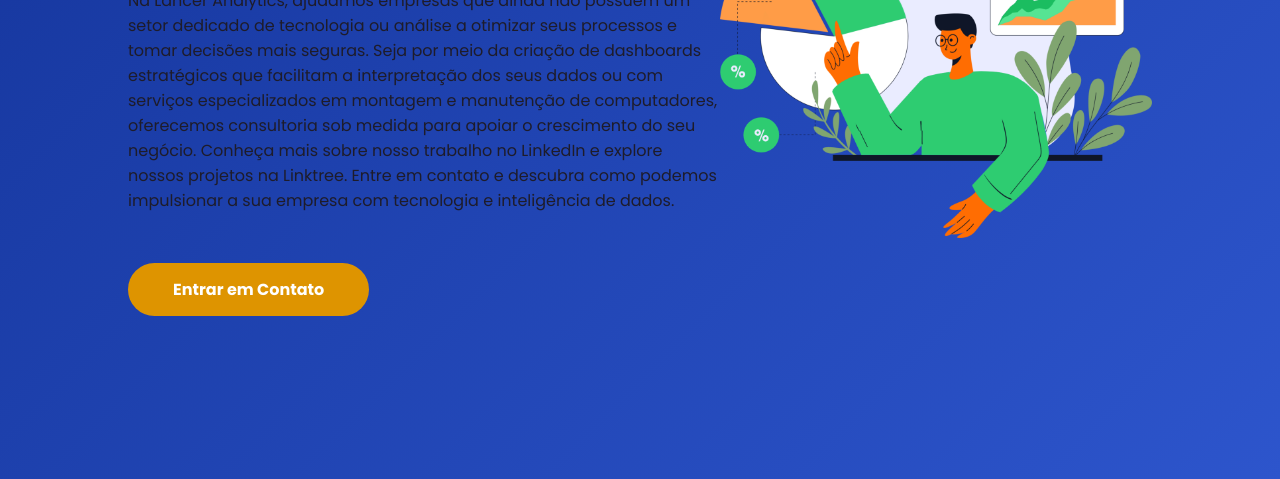
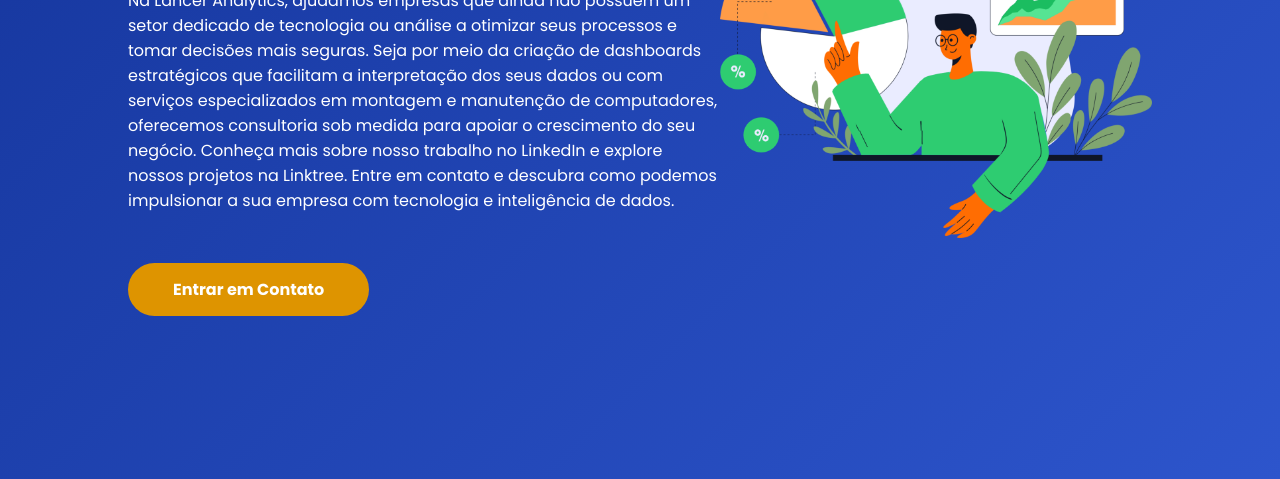
Before and after one commit to RiquelmoFerreira/lancerlytics_landing_page, a plain HTML site: page index.html in a window 1280 px wide. Shown: the part 321-800 px from the top of the page. Drawn offline with nearby package versions, Linux system fonts and the light colour scheme.

Commit message:
Update style.css

```diff
--- a/style.css
+++ b/style.css
@@ -11,7 +11,7 @@
 :root{
     --red:#339ade;
     --white: #fff;
-    --dark: #1e1c2a;
+    --dark: #fff;
     --blue: #14349A;
     --blue-light: #2D55CC;
     --orange: #DE9400;
@@ -94,6 +94,7 @@ body{
 }
 .home-text p{
     margin-bottom: 4rem;
+    color: var(--white);
 }
 .home-btn{
     padding: 15px 45px;
@@ -104,7 +105,7 @@ body{
     transition: all 0.5s;
 }
 .home-btn:hover{
-    background: #65b4e9;
+    background: #f5a402;
 }
 .home-img img{
     width: 100%;
```
